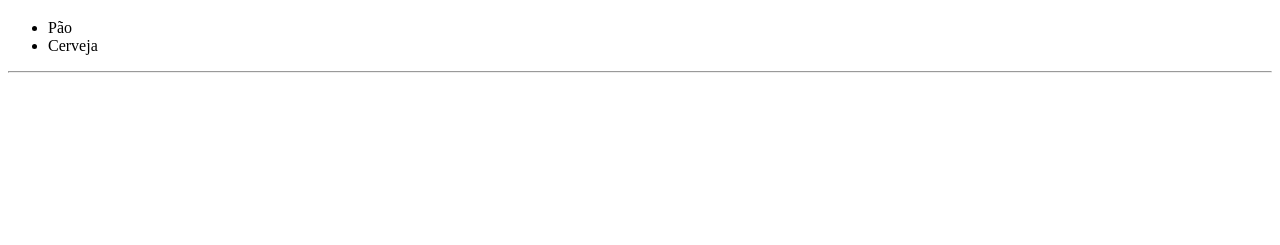
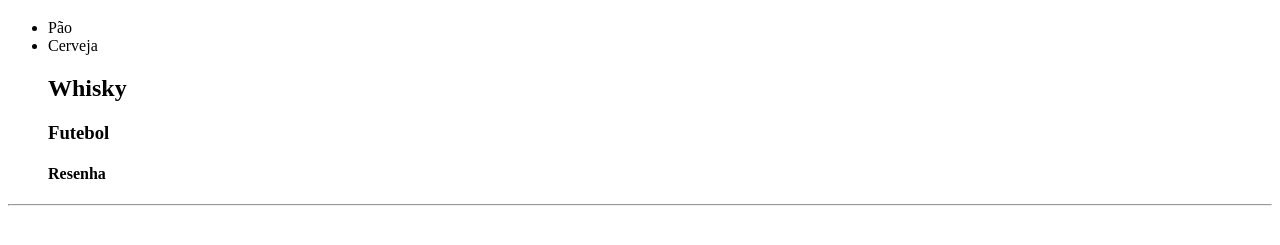
Before and after one commit to DiegoAguilera22/CI_CD, a plain HTML site: page index.html in a window 1280 px wide. Shown: the part 61-306 px from the top of the page. Drawn offline with Linux system fonts and the light colour scheme.

Commit message:
Alteracao Ivan

```diff
--- a/index.html
+++ b/index.html
@@ -11,6 +11,9 @@
     <ul>
     <li>Pão</li>
     <li>Cerveja</li>
+    <h2>Whisky</h2>
+    <h3>Futebol</h3>
+    <h4>Resenha</h4>
 </ul>
     <hr>
 </body>
```
